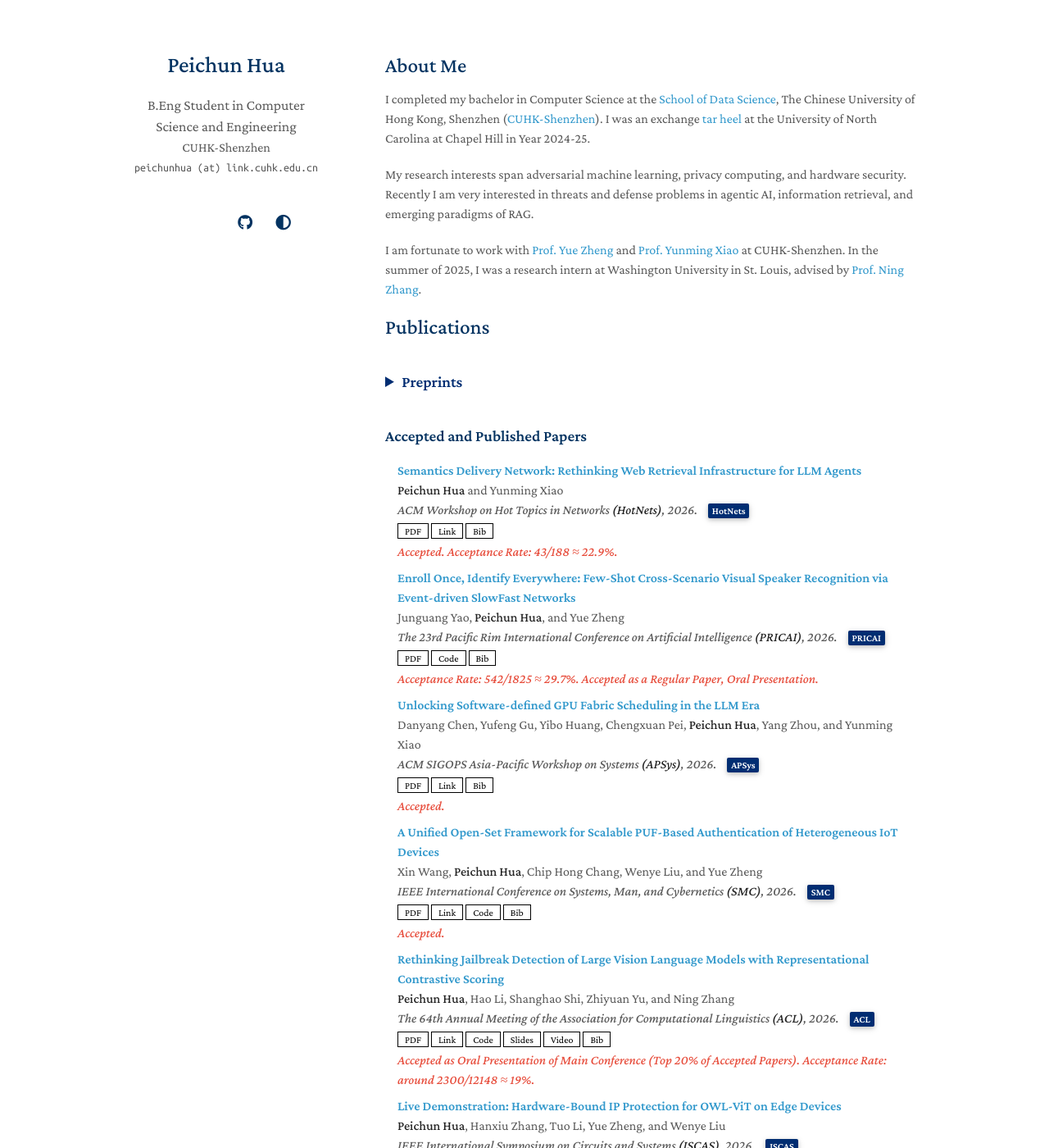
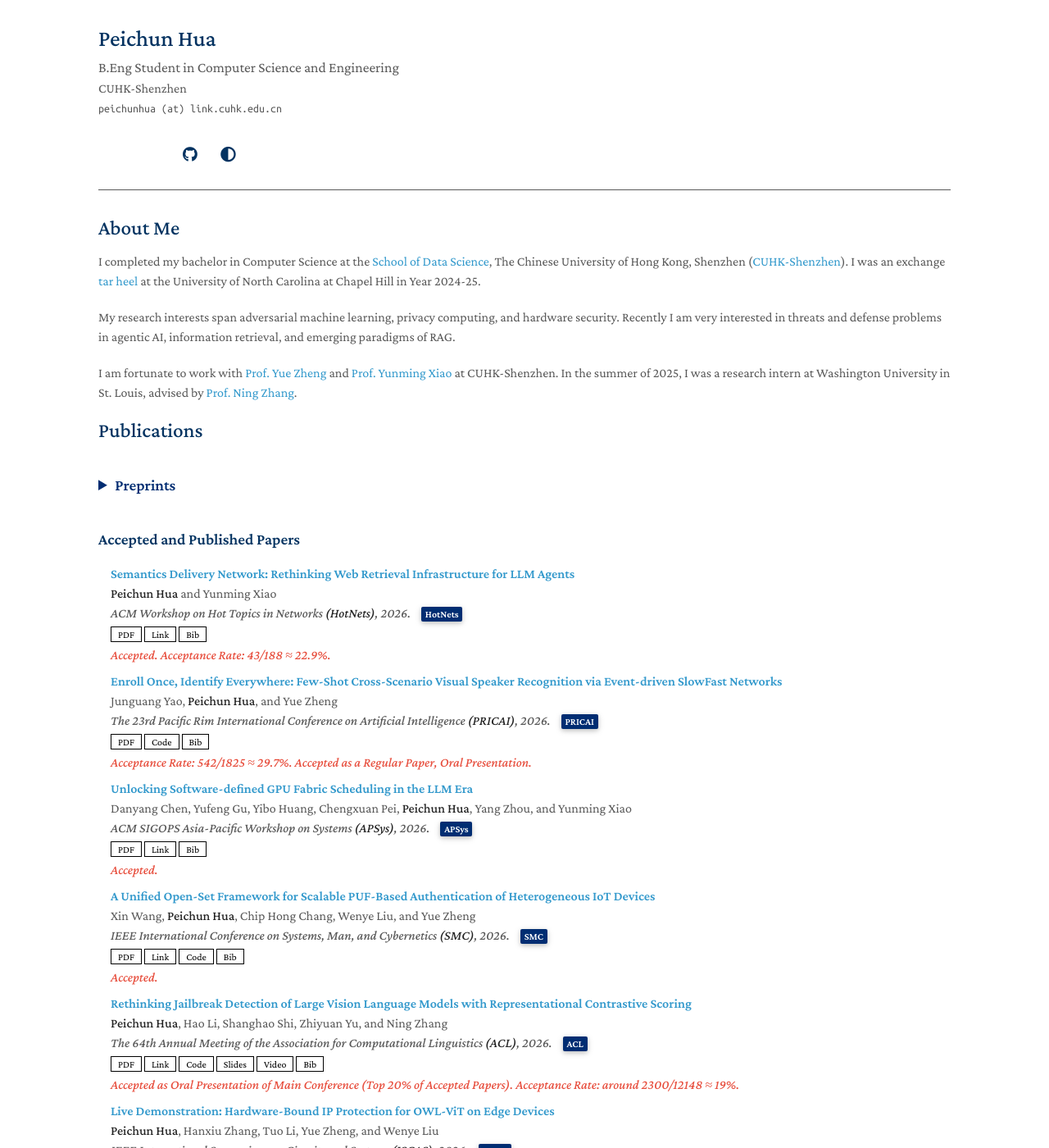
Before and after one commit to sarendis56/sarendis56.github.io, a Jekyll site: the page built from index.md, in a window 1280 px wide and 1400 px high. Shown: the whole window at 82% size. Built offline with Jekyll 4.4.1, drawn with Linux system fonts in a browser that asks for light colours; a style sheet for code colours, icons or effects is not loaded.

Commit message:
Move homepage profile above wider single-column content

```diff
--- a/_layouts/homepage.html
+++ b/_layouts/homepage.html
@@ -43,28 +43,25 @@
     <link rel="stylesheet" href="./assets/css/style-no-dark-mode.css">
     <link rel="stylesheet" href="./assets/css/publications-no-dark-mode.css">
     {% endif %}
+    <link rel="stylesheet" href="{{ '/assets/css/homepage.css' | relative_url }}">
 
   </head>
-  <body>
+  <body class="homepage">
     <div class="wrapper">
       <header>
 
         <h1>{{ site.title }}</h1>
 
         {% if site.position %}
-        <position style="font-size:1.10rem;">{{ site.position }}</position>
-        <br>
+        <div class="profile-position">{{ site.position }}</div>
         {% endif %}
         {% if site.affiliation %}
-        <a href="{{ site.affiliation_link }}" rel="noopener"><autocolor>{{ site.affiliation }}</autocolor></a>
-        <br>
+        <div class="profile-affiliation"><a href="{{ site.affiliation_link }}" rel="noopener"><autocolor>{{ site.affiliation }}</autocolor></a></div>
         {% endif %}
         {% if site.email %}
-        <email>{{ site.email }}</email>
+        <div class="profile-email"><email>{{ site.email }}</email></div>
         {% endif %}
 
-        <br>
-        <br>
         <div class="social-icons">
         {% if site.google_scholar %}
         <a style="margin: 0 5px 0 0" href="{{ site.google_scholar }}">
@@ -100,7 +97,6 @@
           <i class="fas fa-circle-half-stroke"></i>
         </a>
         </div>
-        <br>
 
       </header>
       <section>
--- /dev/null
+++ b/assets/css/homepage.css
@@ -0,0 +1,63 @@
+.homepage {
+  box-sizing: border-box;
+  padding: 32px 24px;
+}
+
+.homepage *, .homepage *::before, .homepage *::after {
+  box-sizing: inherit;
+}
+
+.homepage .wrapper {
+  width: 100%;
+  max-width: 1040px;
+  margin: 0 auto;
+}
+
+.homepage .wrapper > header {
+  position: static;
+  float: none;
+  width: 100%;
+  padding: 0 0 1.5rem;
+  margin: 0 0 2rem;
+  text-align: left;
+  border-bottom: 1px solid currentColor;
+}
+
+.homepage .wrapper > header h1 {
+  margin-bottom: 0.4rem;
+}
+
+.homepage .profile-position {
+  font-size: 1.1rem;
+}
+
+.homepage .social-icons {
+  margin-top: 0.8rem;
+}
+
+.homepage .wrapper > section {
+  position: static;
+  float: none;
+  width: 100%;
+  padding: 0 0 50px;
+  margin: 0;
+  border: 0;
+}
+
+.homepage .wrapper > footer {
+  display: none;
+}
+
+.homepage pre {
+  max-width: 100%;
+}
+
+@media (max-width: 600px) {
+  .homepage {
+    padding: 20px 16px;
+  }
+
+  .homepage .wrapper > header {
+    margin-bottom: 1.5rem;
+  }
+}
```
